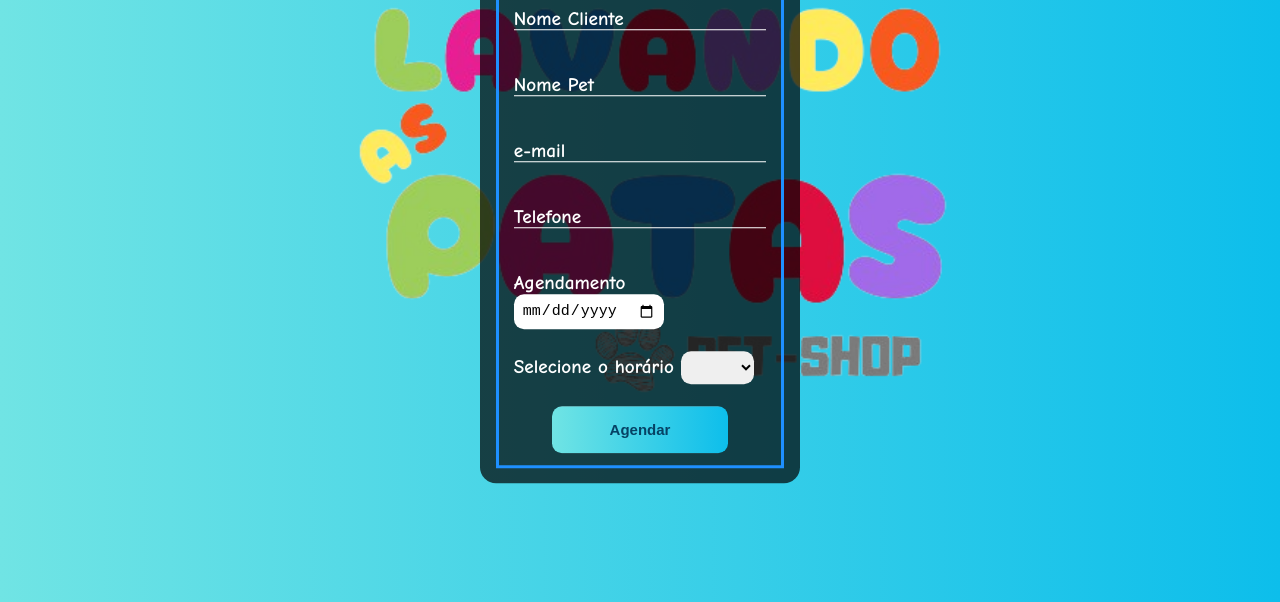
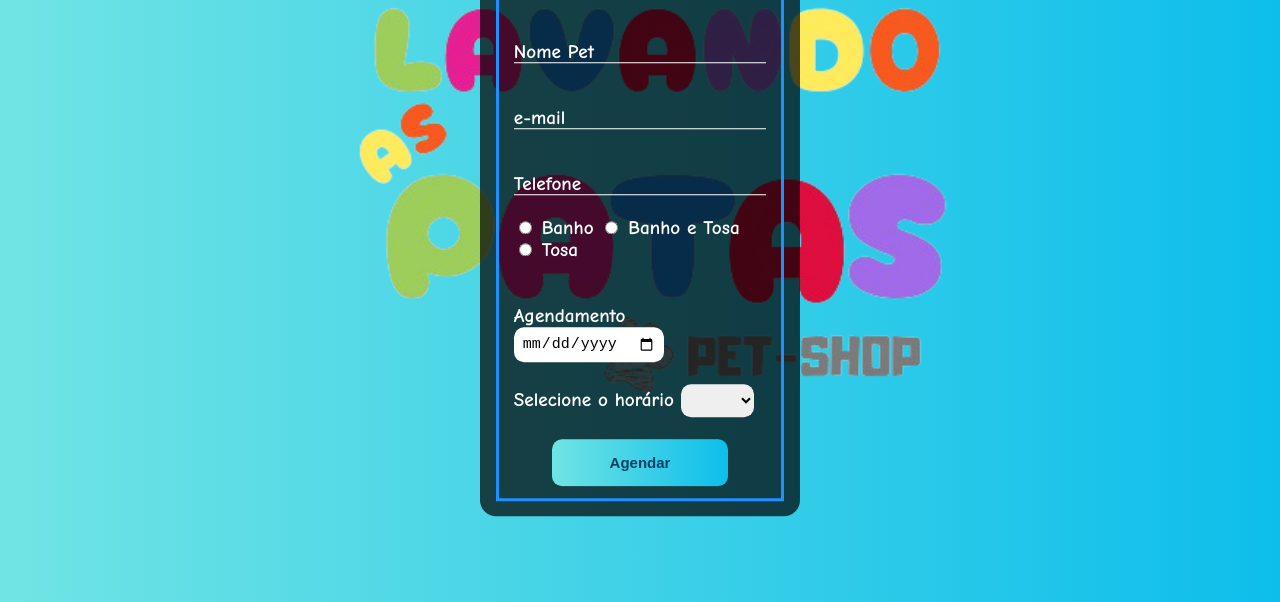
Before and after one commit to RobsonaCosta/PI-LavaPatas, a plain HTML site: page page-cadastro/index.html in a window 1280 px wide. Shown: the part 198-800 px from the top of the page. Drawn offline with Linux system fonts and the light colour scheme.

Commit message:
Update index.html

```diff
--- a/page-cadastro/index.html
+++ b/page-cadastro/index.html
@@ -52,6 +52,15 @@
                         <input type="text" name="telefone" id="telefone" class="inputUser" required>
                         <label for="telefone" class="labelInput">Telefone</label>
                     </div>
+                    <br>
+                    <div>
+                        <input type="radio" name="servico" value="banho"/>
+                        <label for="banho">Banho</label>
+                        <input type="radio" name="servico" value="banho_tosa"/>
+                        <label for="banho">Banho e Tosa</label>
+                        <input type="radio" name="servico" value="tosa"/>
+                        <label for="banho">Tosa</label>
+                    </div>
                     <br><br>
                     <label for="data_agendamento">Agendamento</label>
                     <input type="date" nome="data_agendamento" id="data_agendamento" required>
```
